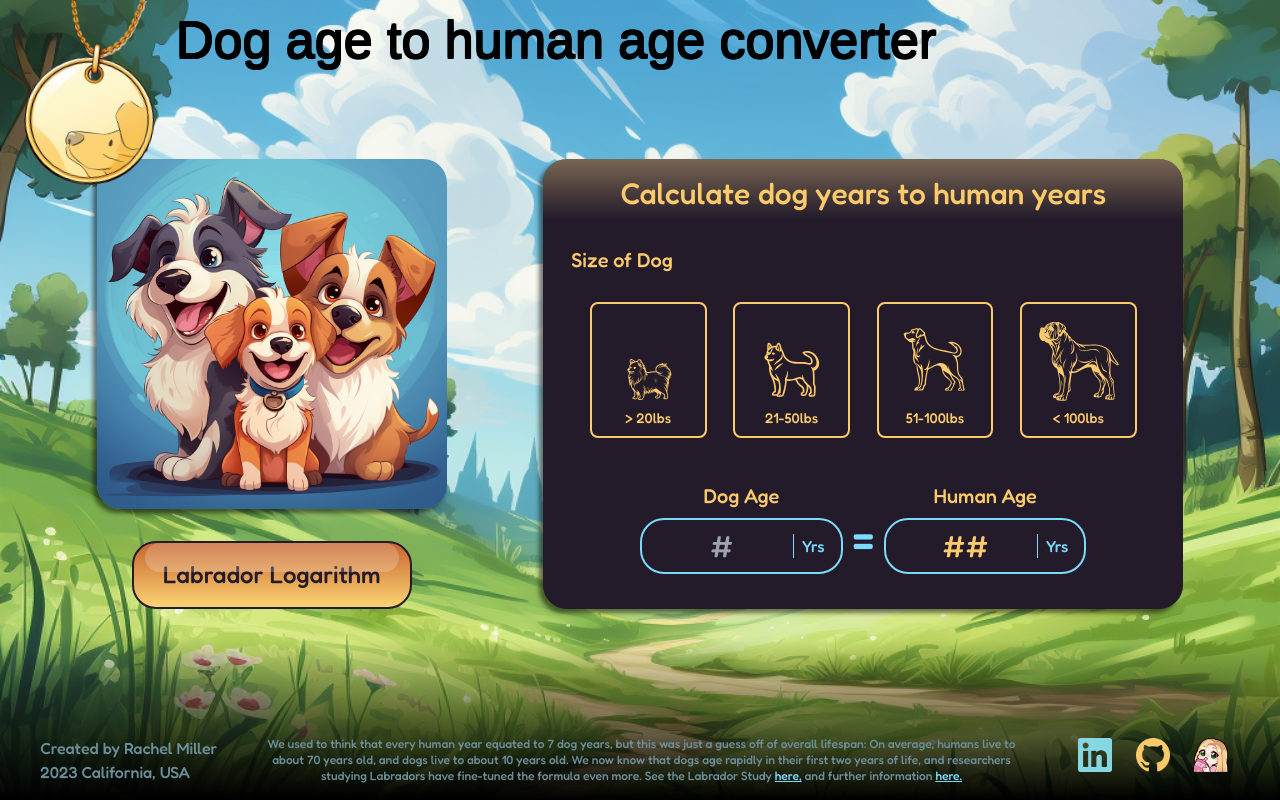
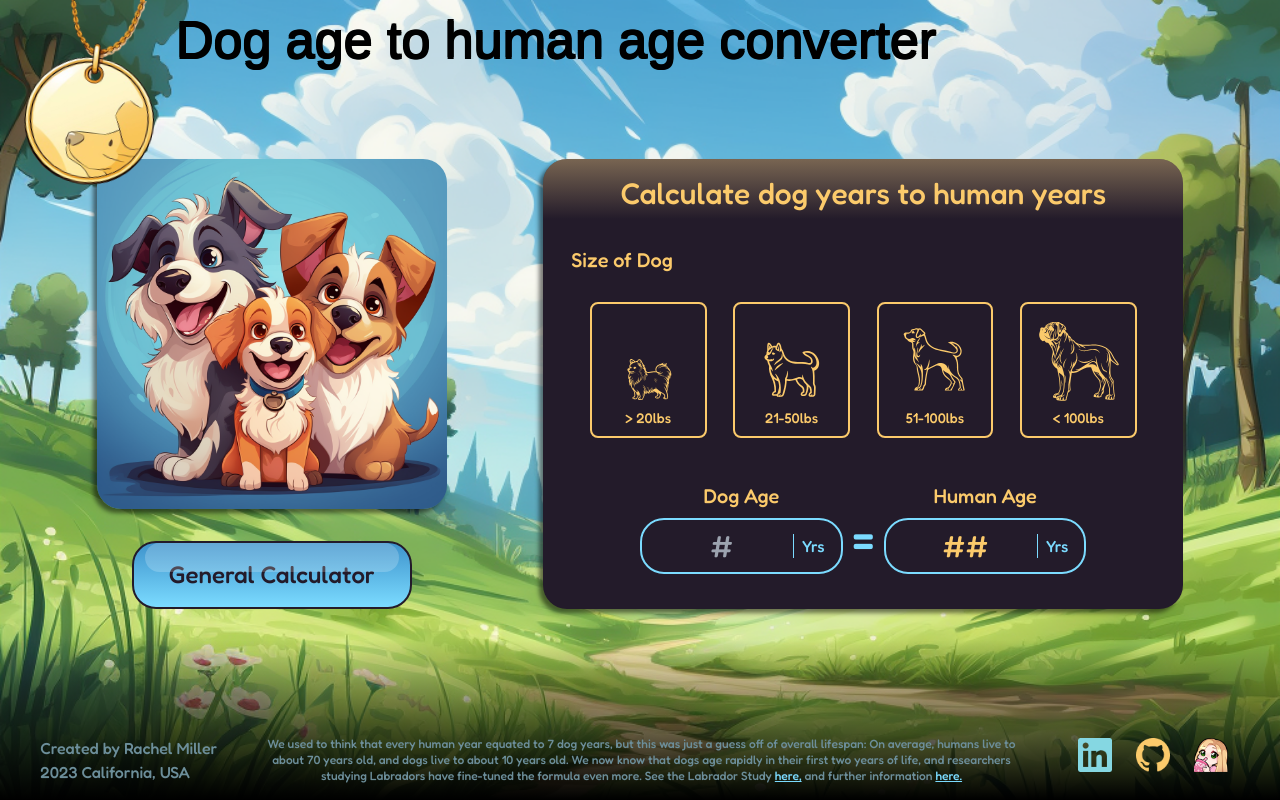
Before and after one commit to rkmiller131/dog-age-calculator, a Next.js app: page / in a window 1280 px wide. Built offline with nearby package versions, Linux system fonts and the light colour scheme; a web font is replaced by a local one.

Commit message:
Switched text to make it more clear which calc was which

```diff
--- a/src/app/mainContent/PageContent.tsx
+++ b/src/app/mainContent/PageContent.tsx
@@ -24,12 +24,12 @@ function PageContent() {
           onClick={toggleTheme}
           className={`relative
             ${labTheme
-              ? 'bg-blue-btn-gradient xl:hover:text-[#724D2F] xl:hover:bg-none xl:hover:bg-blue-btn'
-              : 'bg-yellow-btn-gradient xl:hover:text-orange xl:hover:bg-none xl:hover:bg-yellow-btn'
+              ? 'bg-yellow-btn-gradient xl:hover:text-orange xl:hover:bg-none xl:hover:bg-yellow-btn'
+              : 'bg-blue-btn-gradient xl:hover:text-[#724D2F] xl:hover:bg-none xl:hover:bg-blue-btn'
             }
           before:absolute before:content-[''] before:bg-[rgba(255,255,255,0.2)] before:top-0 before:left-[4%] before:w-[92%] before:h-[45%] before:rounded-3xl rounded-3xl border-2 border-solid border-black p-[0.5rem] pr-[1rem] pl-[1rem] text-drk-blue self-center xl:hover:shadow-[inset_4px_4px_5px_rgba(0,0,0,0.3)] font-primary mt-[1.25rem] after:content-[url("/mousePointer.png")] after:flex after:z-10 after:absolute after:right-[0.25rem] xl:after:content-none sm:text-xl md:text-2xl md:mt-[2rem] xl:w-[80%] xl:pt-[1rem] xl:pb-[1rem] 4xl:w-[70%] 4xl:pt-[1.25rem] 4xl:pb-[1.25rem]`}
         >
-          {labTheme ? 'General Calculator' : 'Labrador Logarithm'}
+          {labTheme ? 'Labrador Logarithm' : 'General Calculator'}
         </button>
       </div>
       {labTheme ? <LabCalcCard /> : <GeneralCalcCard />}
```
